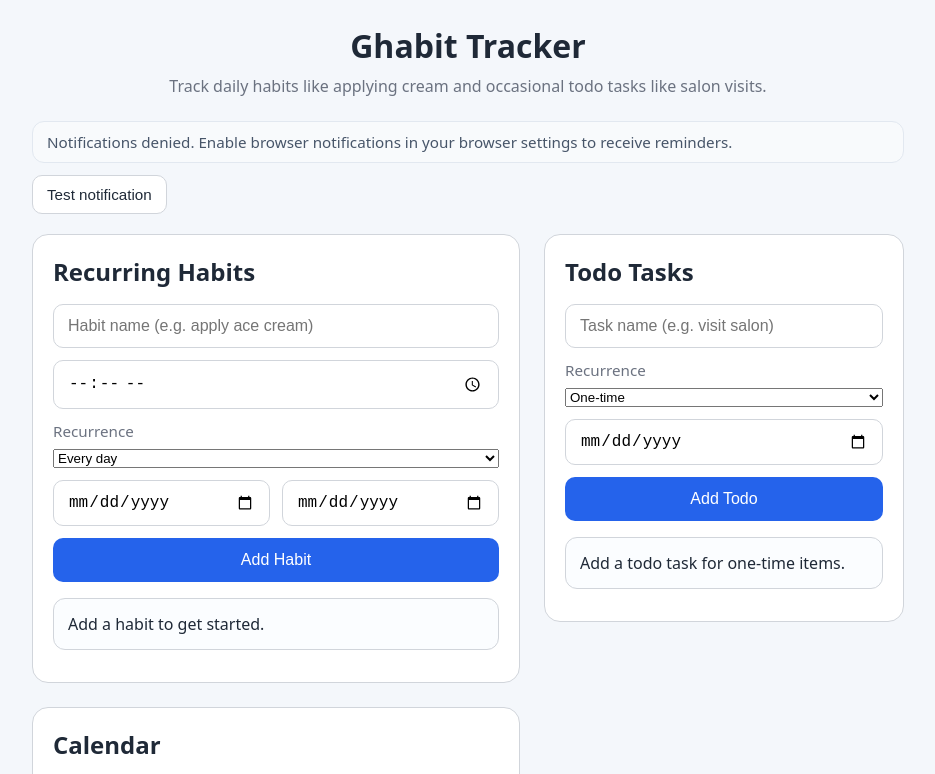
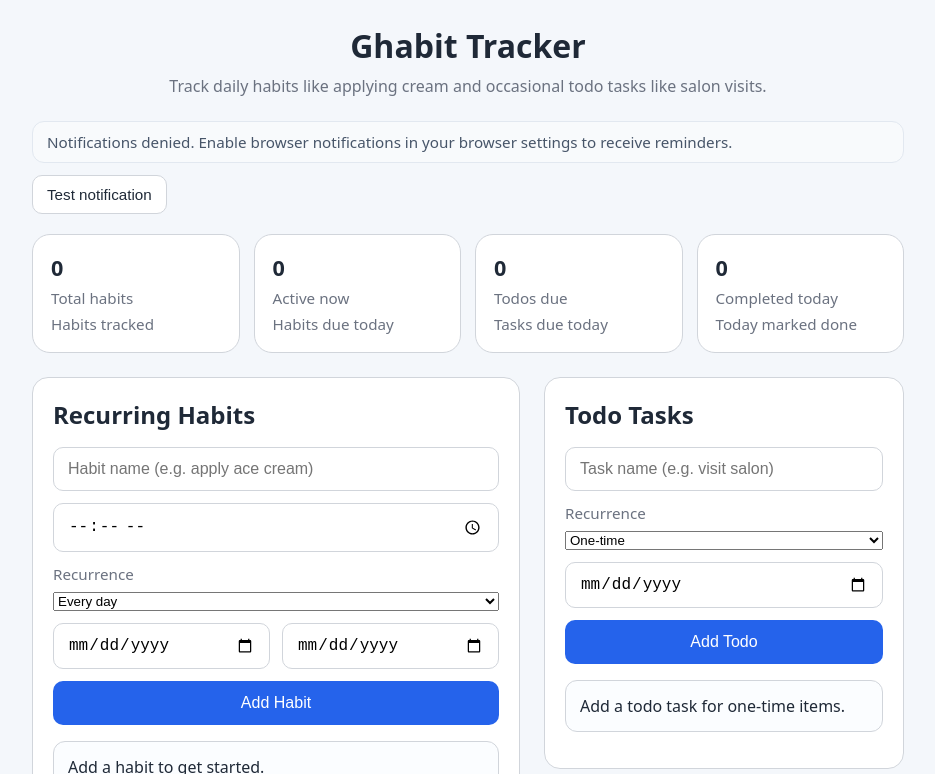
Before and after one commit to ramsai00/Ghabit, a website: page index.html in a window 1280 px wide. Shown: the top 774 px of the page, without its empty margins (172-1107 px from the left). Drawn offline with Linux system fonts and the light colour scheme; no server answers.

Commit message:
add improvements to the UI

```diff
--- a/app.js
+++ b/app.js
@@ -30,6 +30,7 @@ const todoEndDateInput = document.getElementById('todo-end-date');
 const todoWeekdays = document.getElementById('todo-weekdays');
 const calendarGrid = document.getElementById('calendar-grid');
 const calendarLegend = document.getElementById('calendar-legend');
+const dashboardSummary = document.getElementById('dashboard-summary');
 const EVENT_COLOR_PALETTE = ['#2563eb', '#10b981', '#f59e0b', '#8b5cf6', '#ec4899', '#14b8a6', '#f97316', '#ef4444', '#0ea5e9', '#7c3aed'];
 const PROGRESS_DAYS = 7;
 
@@ -391,6 +392,7 @@ function createListItem(item, type) {
 function renderLists() {
   habitList.innerHTML = '';
   todoList.innerHTML = '';
+  renderSummary();
 
   if (habits.length === 0) {
     const empty = document.createElement('li');
@@ -411,6 +413,39 @@ function renderLists() {
   }
 
   renderCalendar();
+}
+
+function renderSummary() {
+  if (!dashboardSummary) return;
+  dashboardSummary.innerHTML = '';
+
+  const today = getToday();
+  const activeHabits = habits.filter((habit) => getHabitStatus(habit) === 'active').length;
+  const dueTodos = todos.filter((todo) => getTodoStatus(todo) === 'active').length;
+  const scheduledToday = habits.filter((habit) => isScheduledOnDate(habit, today)).length
+    + todos.filter((todo) => isScheduledOnDate(todo, today)).length;
+  const completedToday = habits.filter((habit) => habit.lastCompletedDate === today).length
+    + todos.filter((todo) => todo.lastCompletedDate === today).length;
+
+  const cards = [
+    { label: 'Total habits', value: habits.length, caption: 'Habits tracked' },
+    { label: 'Active now', value: activeHabits, caption: 'Habits due today' },
+    { label: 'Todos due', value: dueTodos, caption: 'Tasks due today' },
+    { label: 'Completed today', value: completedToday, caption: 'Today marked done' },
+  ];
+
+  cards.forEach((card) => {
+    const cardElement = document.createElement('div');
+    cardElement.className = 'dashboard-summary-card';
+    const value = document.createElement('strong');
+    value.textContent = card.value;
+    const label = document.createElement('span');
+    label.textContent = card.label;
+    const caption = document.createElement('span');
+    caption.textContent = card.caption;
+    cardElement.append(value, label, caption);
+    dashboardSummary.appendChild(cardElement);
+  });
 }
 
 function getEventColor(item) {
--- a/index.html
+++ b/index.html
@@ -19,6 +19,7 @@
       <button id="notification-test-button" class="small-button" type="button">Test notification</button>
     </div>
     <div id="local-alert" class="local-alert" aria-live="polite"></div>
+    <div id="dashboard-summary" class="dashboard-summary"></div>
 
     <main>
       <section class="panel">
@@ -110,7 +111,7 @@
     </main>
 
     <footer>
-      <p>Simple local tracker. Data is stored in your browser.</p>
+      <p>Runs with Express + SQLite backend when available, with local storage fallback.</p>
     </footer>
   </div>
 
--- a/styles.css
+++ b/styles.css
@@ -52,6 +52,23 @@ main {
   border: 1px solid var(--border);
   border-radius: 16px;
   padding: 20px;
+  min-width: 0;
+}
+
+main > section:nth-of-type(2) {
+  position: static;
+}
+
+main > section:nth-of-type(3) {
+  grid-column: 1 / -1;
+}
+
+@media (min-width: 760px) {
+  main > section:nth-of-type(2) {
+    position: sticky;
+    top: 24px;
+    align-self: start;
+  }
 }
 
 .panel-header {
@@ -349,6 +366,38 @@ button.delete {
   margin-bottom: 20px;
 }
 
+.dashboard-summary {
+  display: grid;
+  gap: 14px;
+  margin-bottom: 24px;
+}
+
+.dashboard-summary-card {
+  background: #ffffff;
+  border: 1px solid var(--border);
+  border-radius: 18px;
+  padding: 18px;
+  display: grid;
+  gap: 6px;
+  min-height: 96px;
+}
+
+.dashboard-summary-card strong {
+  font-size: 1.35rem;
+  display: block;
+}
+
+.dashboard-summary-card span {
+  color: var(--muted);
+  font-size: 0.95rem;
+}
+
+@media (min-width: 760px) {
+  .dashboard-summary {
+    grid-template-columns: repeat(4, minmax(0, 1fr));
+  }
+}
+
 .local-alert {
   background: #fef9c3;
   color: #92400e;
@@ -421,14 +470,27 @@ button.delete {
   font-weight: 600;
 }
 
+.item-card {
+  margin-bottom: 16px;
+}
+
+.item-row {
+  gap: 12px;
+  flex-wrap: wrap;
+}
+
+.item-actions {
+  justify-content: flex-end;
+}
+
 @media (min-width: 760px) {
   main {
-    grid-template-columns: 1fr 1fr;
+    grid-template-columns: minmax(0, 1.8fr) minmax(260px, 340px);
   }
 }
 
 @media (min-width: 1080px) {
   main {
-    grid-template-columns: minmax(0, 2fr) minmax(300px, 360px);
+    grid-template-columns: minmax(0, 2.4fr) minmax(300px, 360px);
   }
 }
```
Also changed, not shown: README.md.
